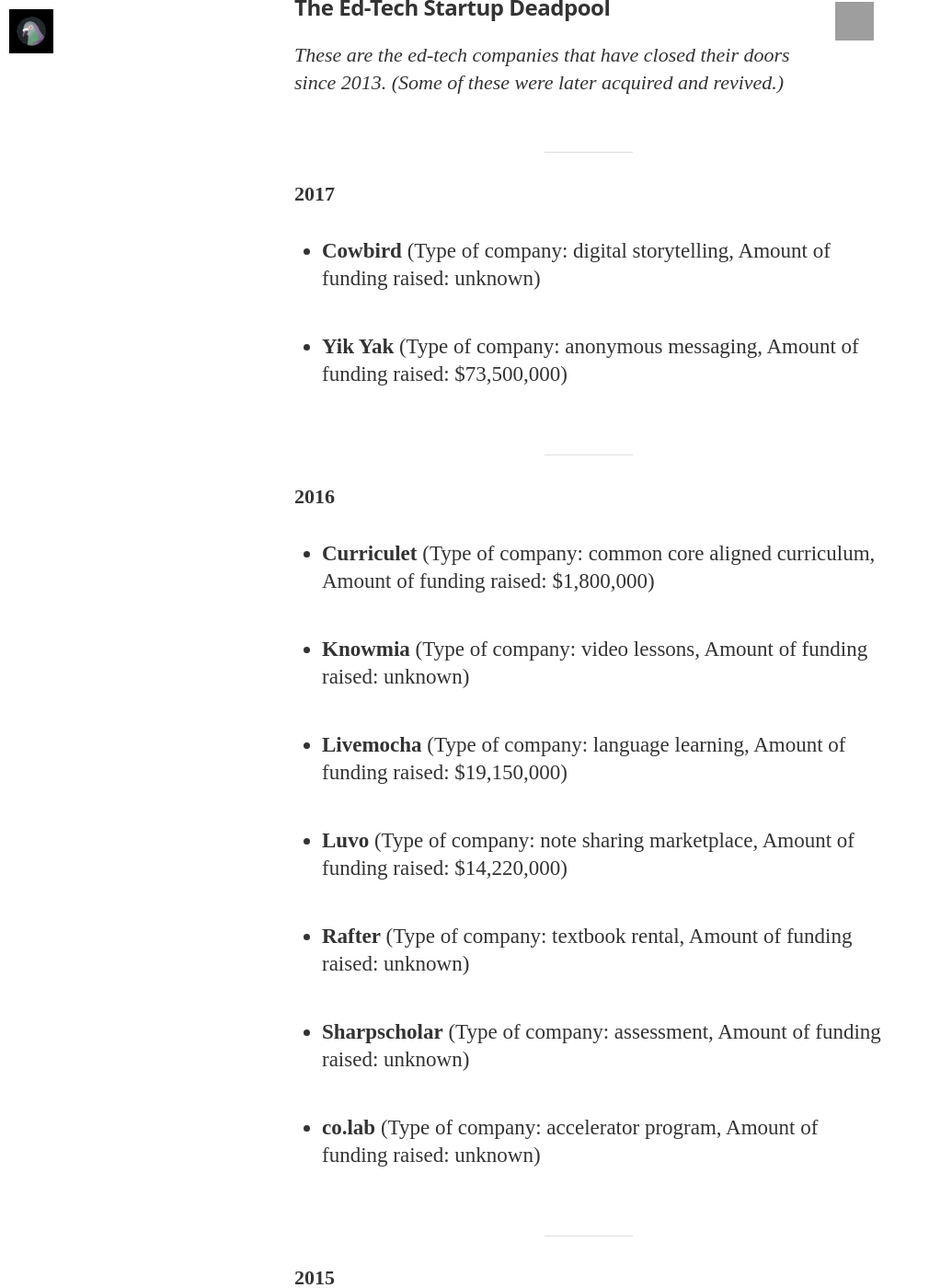
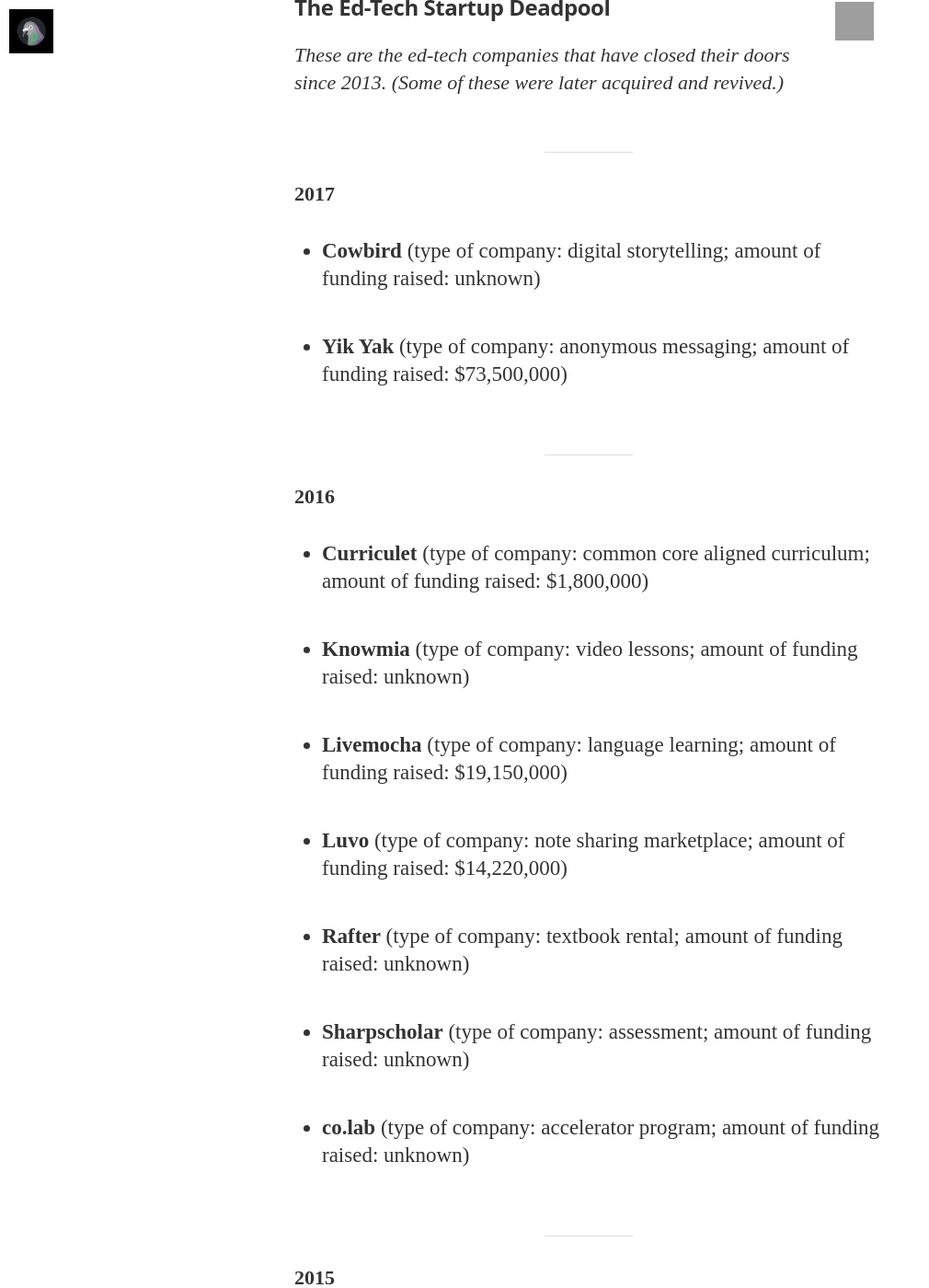
Before and after one commit to HackEducation/funding, a Jekyll site: the page built from deadpool.html, in a window 1280 px wide and 1400 px high, scrolled down 759 px. Shown: the whole window at 92% size, without its empty margins (0-1010 px from the left). Built offline with Jekyll 4.4.1, drawn with Linux system fonts in a browser that asks for light colours; nearby versions of some CDN libraries; some web fonts are replaced; some of the changed text lies outside the part shown; grey boxes are pictures that could not be loaded.

Commit message:
formatting

```diff
--- a/deadpool.html
+++ b/deadpool.html
@@ -21,7 +21,7 @@
 {% for deadpool in deadpools %}
 
 <ul>
-<li><strong>{{ deadpool.Name }}</strong> (Type of company: {{ deadpool.Keyword }}, Amount of funding raised: {{ deadpool.Investment }})</li>
+<li><strong>{{ deadpool.Name }}</strong> (type of company: {{ deadpool.Keyword }}; amount of funding raised: {{ deadpool.Investment }})</li>
 </ul>
 
 {% endfor %}
@@ -40,7 +40,7 @@
 {% for deadpool in deadpools %}
 
 <ul>
-<li><strong>{{ deadpool.Name }}</strong> (Type of company: {{ deadpool.Keyword }}, Amount of funding raised: {{ deadpool.Investment }})</li>
+<li><strong>{{ deadpool.Name }}</strong> (type of company: {{ deadpool.Keyword }}; amount of funding raised: {{ deadpool.Investment }})</li>
 </ul>
 
 {% endfor %}
@@ -59,7 +59,7 @@
 {% for deadpool in deadpools %}
 
 <ul>
-<li><strong>{{ deadpool.Name }}</strong> (Type of company: {{ deadpool.Keyword }}, Amount of funding raised: {{ deadpool.Investment }})</li>
+<li><strong>{{ deadpool.Name }}</strong> (type of company: {{ deadpool.Keyword }}; amount of funding raised: {{ deadpool.Investment }})</li>
 </ul>
 
 {% endfor %}
@@ -78,7 +78,7 @@
 {% for deadpool in deadpools %}
 
 <ul>
-<li><strong>{{ deadpool.Name }}</strong> (Type of company: {{ deadpool.Keyword }}, Amount of funding raised: {{ deadpool.Investment }})</li>
+<li><strong>{{ deadpool.Name }}</strong> (type of company: {{ deadpool.Keyword }}; amount of funding raised: {{ deadpool.Investment }})</li>
 </ul>
 
 {% endfor %}
@@ -97,9 +97,9 @@
 {% for deadpool in deadpools %}
 
 <ul>
-<li><strong>{{ deadpool.Name }}</strong> (Type of company: {{ deadpool.Keyword }}, Amount of funding raised: {{ deadpool.Investment }})</li>
+<li><strong>{{ deadpool.Name }}</strong> (type of company: {{ deadpool.Keyword }}; amount of funding raised: {{ deadpool.Investment }})</li>
 </ul>
 
 {% endfor %}
 
-<p><em>This data is powered by a GitHub repository: <a href="https://github.com/Hack-Education-Data/deadpool">Hack-Education-Data/deadpool</a></em></p>
+<p><em>This data is powered by a GitHub repository: <a href="https://github.com/Hack-Education-Data/deadpool">Hack-Education-Data/deadpool</a>.</em></p>
```
